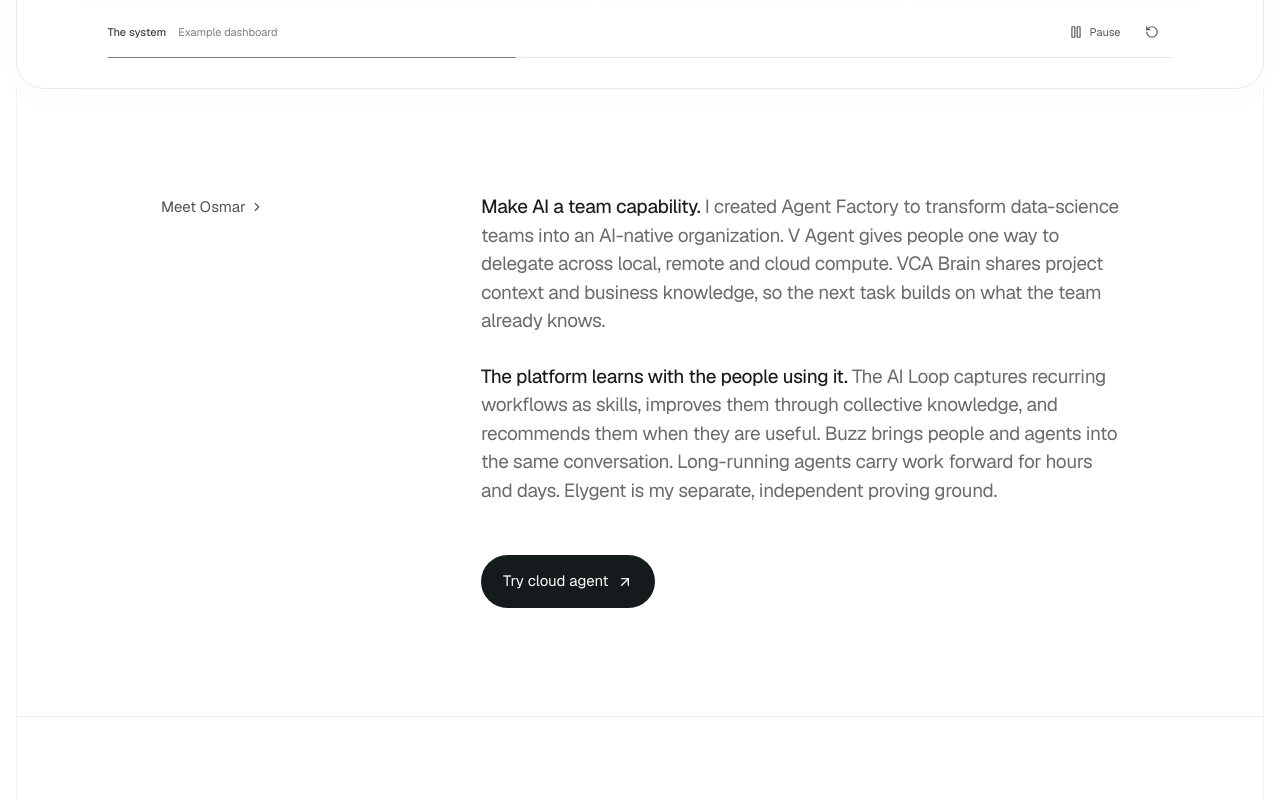
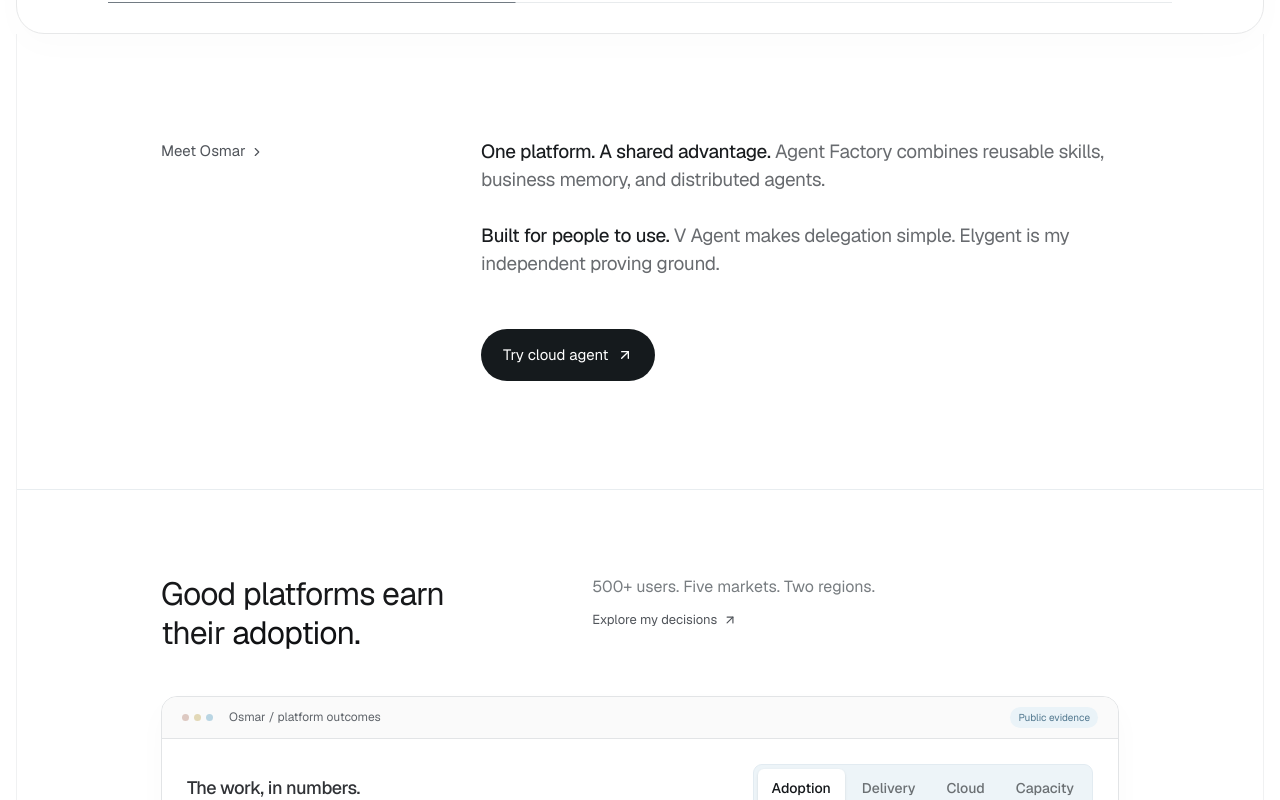
Before and after one commit to osmarmorales1/osmar-portfolio, a React (Vite) app: page / in a window 1280 px wide. Shown: the part 1480-2280 px from the top of the page. Built offline with nearby package versions, Linux system fonts and the light colour scheme.

Commit message:
Keep portfolio and resume concise and focused

```diff
--- a/app/page.tsx
+++ b/app/page.tsx
@@ -379,8 +379,7 @@
               AI-native teams.
             </h1>
             <p className="hero-lead">
-              Agent Factory at Visa. 3× delivery pace with the same resources.
-              Shared skills, business memory, and agents people can use.
+              Agent Factory at Visa. 3× delivery pace. Same resources.
             </p>
             <div className="hero-actions">
               <a
@@ -404,20 +403,13 @@
             </a>
             <div>
               <p>
-                <strong>Make AI a team capability.</strong> I created Agent
-                Factory to transform data-science teams into an AI-native
-                organization. V Agent gives people one way to delegate across
-                local, remote and cloud compute. VCA Brain shares project
-                context and business knowledge, so the next task builds on what
-                the team already knows.
+                <strong>One platform. A shared advantage.</strong> Agent
+                Factory combines reusable skills, business memory, and
+                distributed agents.
               </p>
               <p>
-                <strong>The platform learns with the people using it.</strong>{' '}
-                The AI Loop captures recurring workflows as skills, improves
-                them through collective knowledge, and recommends them when they
-                are useful. Buzz brings people and agents into the same
-                conversation. Long-running agents carry work forward for hours
-                and days. Elygent is my separate, independent proving ground.
+                <strong>Built for people to use.</strong> V Agent makes
+                delegation simple. Elygent is my independent proving ground.
               </p>
               <button
                 className="black-pill intro-cloud-action"
--- a/components/career-stack.tsx
+++ b/components/career-stack.tsx
@@ -17,7 +17,7 @@
     '2024 — NOW',
     'Visa',
     'Director, AI Agent Platform',
-    'Created Agent Factory: AI-native teams, 3× delivery pace with the same resources, and 500+ users. Shared skills, memory and distributed execution.',
+    'Created Agent Factory. AI-native teams delivering at 3× the pace with the same resources.',
   ],
   [
     '2020 — 2024',
--- a/components/evidence-dashboard.tsx
+++ b/components/evidence-dashboard.tsx
@@ -44,9 +44,7 @@
           their <em>adoption.</em>
         </MotionHeading>
         <p>
-          Agent Factory enabled 3× delivery pace with the same resources. Shared
-          skills and business memory make the capability reusable across the
-          team.
+          500+ users. Five markets. Two regions.
           <button
             className="editorial-link"
             onClick={() => onInspect('factory')}
```
Also changed, not shown: 1 other file (tests, documents, lock files or other folders).
